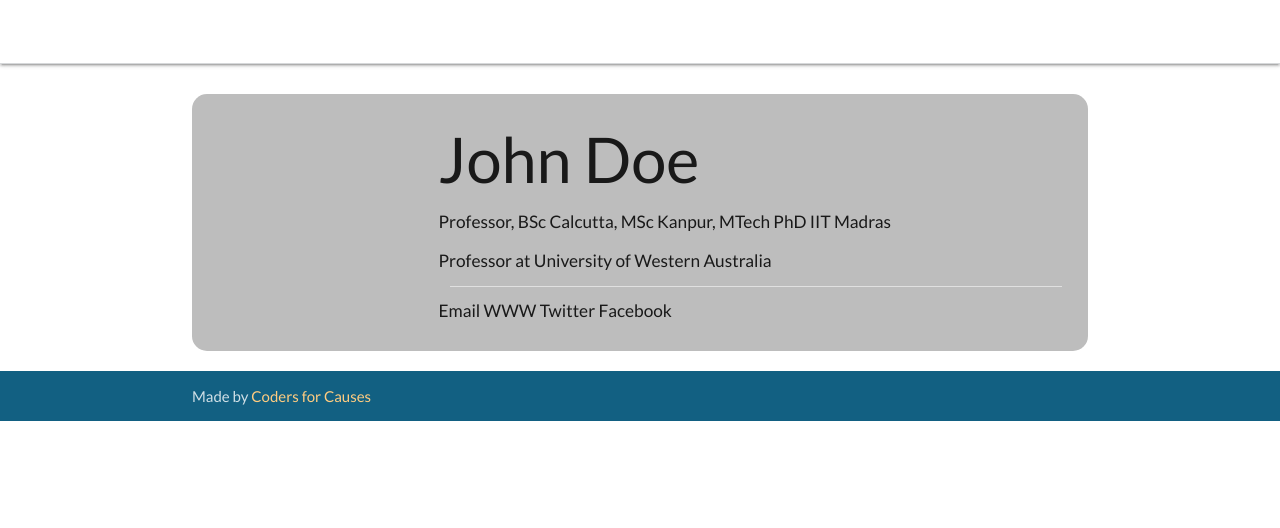
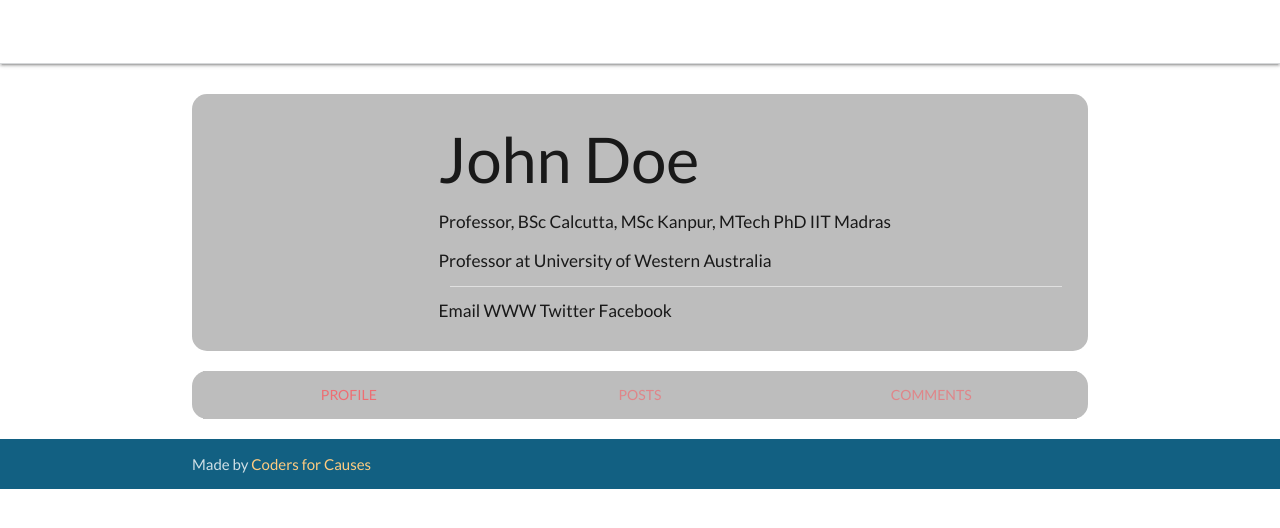
Before and after one commit to codersforcauses/home2health, a Next.js app in the folder frontend/: page /user/1 in a window 1280 px wide. Shown: the top 528 px of the page. Built offline with nearby package versions, Linux system fonts and the light colour scheme; no server answers.

Commit message:
add tabs

```diff
--- /dev/null
+++ b/frontend/components/ProfileContent.js
@@ -0,0 +1,27 @@
+import React, { Component, Fragment } from 'react'
+
+class ProfileContent extends Component {
+  render() {
+    return (
+      <Fragment>
+        <div class="row grey lighten-1" style={{ borderRadius: '1rem'}}>
+          <div class="col s12">
+            <ul class="tabs">
+              <li class="tab col s4 grey lighten-1">
+                <a onClick="">Profile</a>
+              </li>
+              <li class="tab col s4 grey lighten-1">
+                <a onClick="">Posts</a>
+              </li>
+              <li class="tab col s4 grey lighten-1">
+                <a onClick="">Comments</a>
+              </li>
+            </ul>
+          </div>
+        </div>
+      </Fragment>
+    )
+  }
+}
+
+export default ProfileContent
--- a/frontend/pages/user/[id].js
+++ b/frontend/pages/user/[id].js
@@ -1,6 +1,7 @@
 import React, { Component } from 'react'
 import Layout from '../../components/Layout'
 import ProfileHeader from '../../components/ProfileHeader'
+import ProfileContent from '../../components/ProfileContent'
 
 class Index extends Component {
   constructor(props) {
@@ -33,6 +34,7 @@ class Index extends Component {
       <Layout>
         <div class="container">
           <ProfileHeader info={this.state} />
+          <ProfileContent />
         </div>
       </Layout>
     )
```
